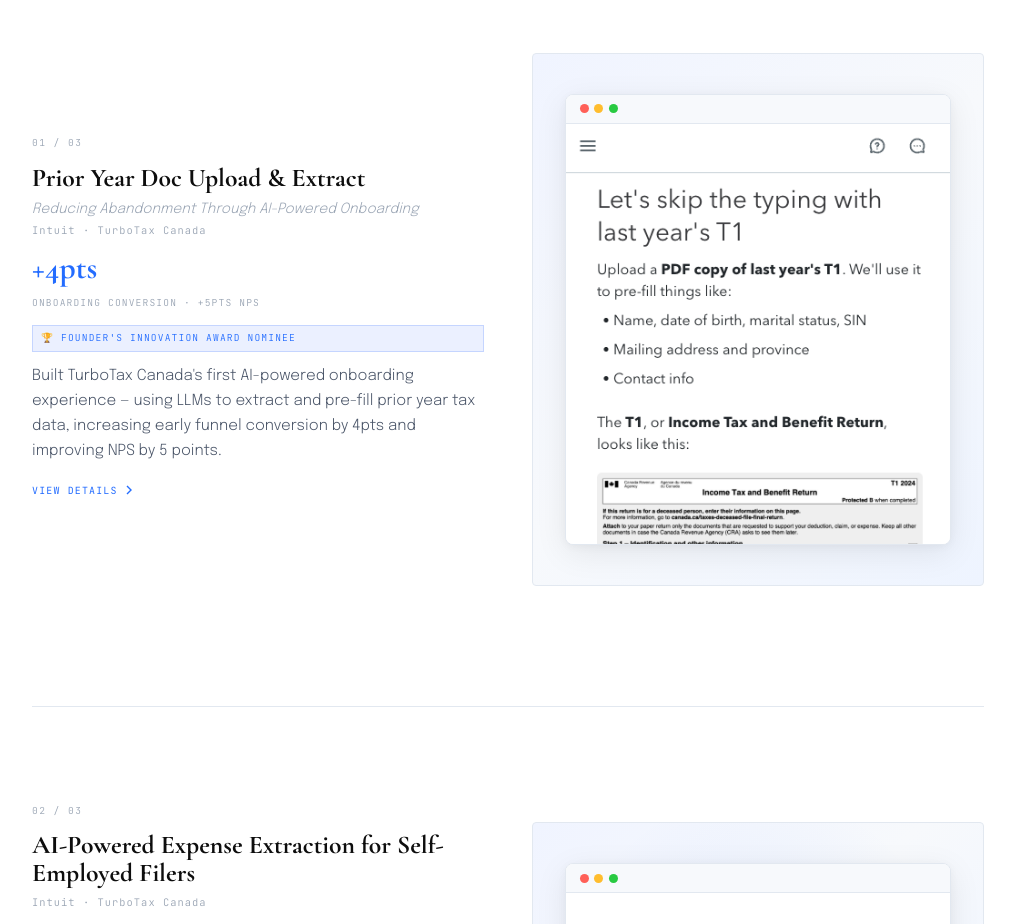
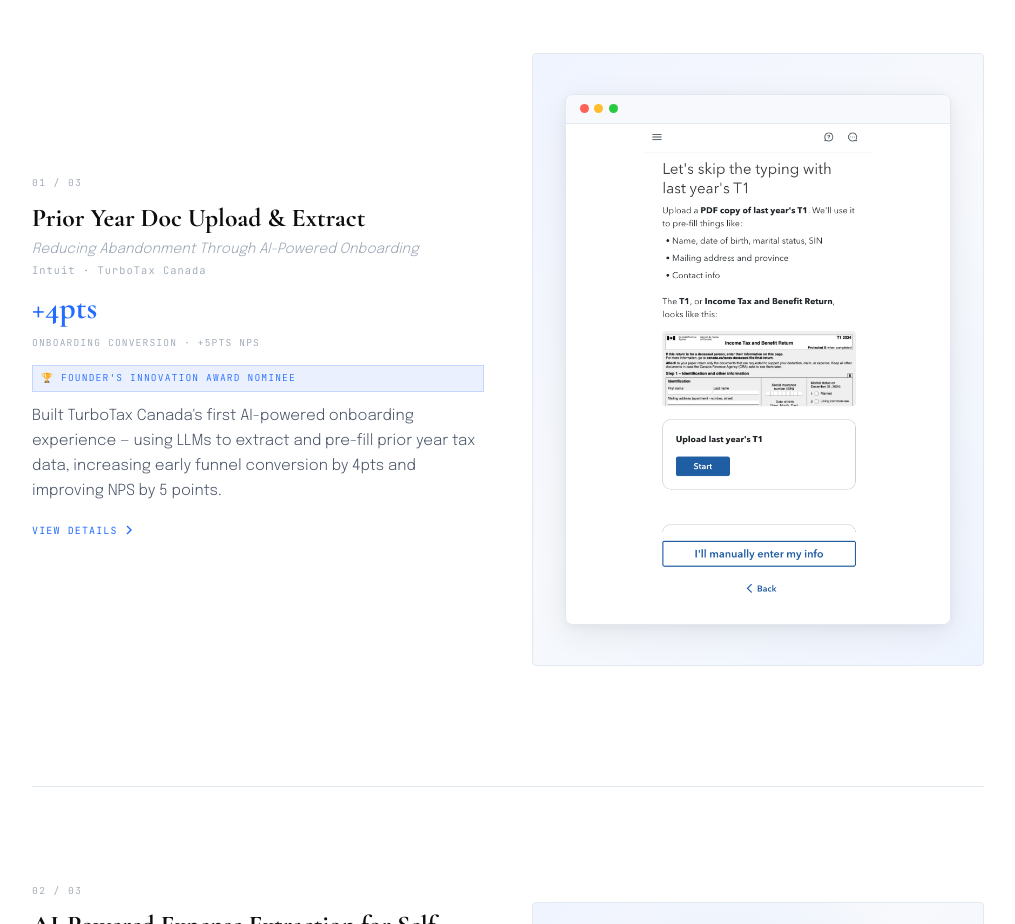
Before and after one commit to neematoronto/PM-Portfolio, a plain HTML site: page index.html in a window 1280 px wide. Shown: the part 1922-2846 px from the top of the page, without its empty margins (132-1147 px from the left). Drawn offline with nearby package versions, Linux system fonts and the light colour scheme.

Commit message:
Add files via upload

```diff
--- a/index.html
+++ b/index.html
@@ -706,7 +706,7 @@
               <div class="screenshot-bar">
                 <span class="screenshot-dot"></span><span class="screenshot-dot"></span><span class="screenshot-dot"></span>
               </div>
-              <img src="t1-screenshot.png" alt="Prior Year T1 Upload — TurboTax Canada">
+              <img src="t1-screenshot.png" alt="Prior Year T1 Upload — TurboTax Canada" style="object-fit:contain; background:#fff; max-height:500px;">
             </div>
           </div>
         </div>
```
